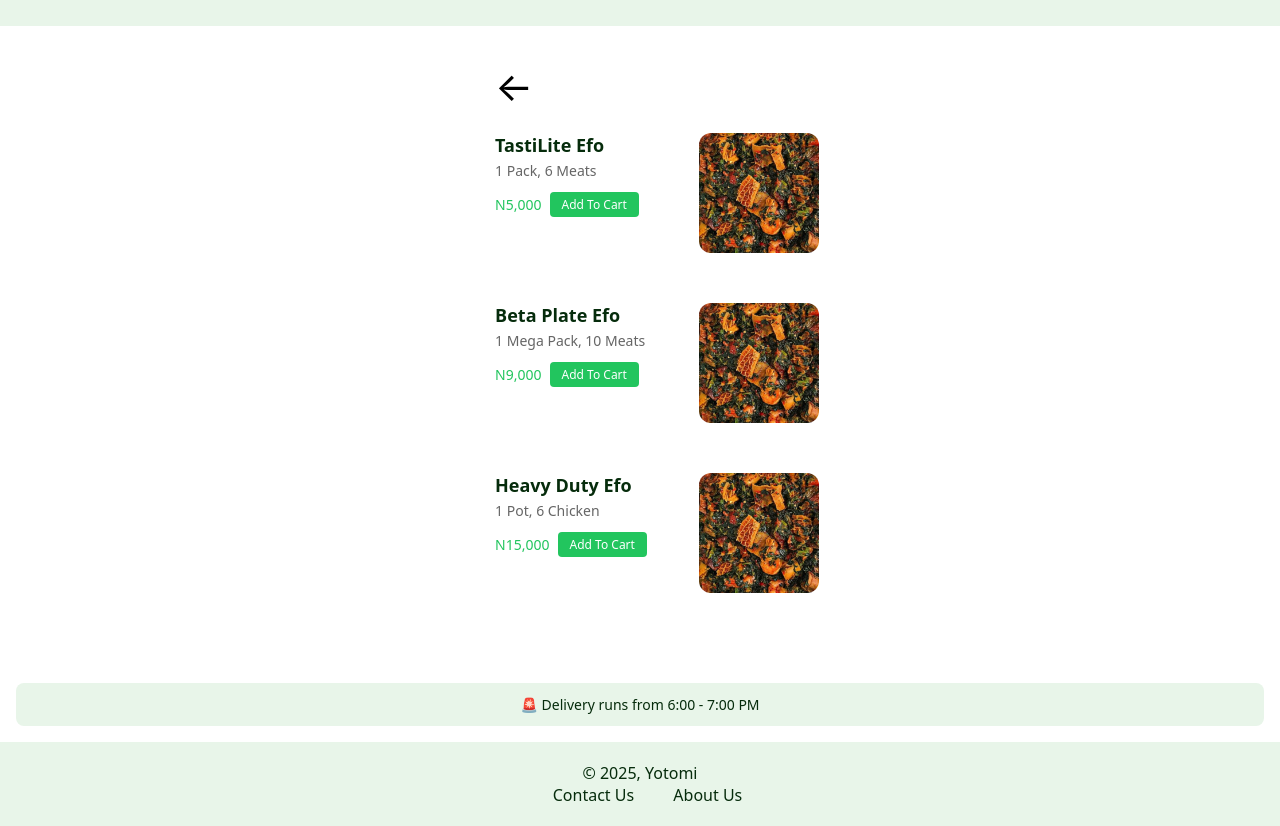
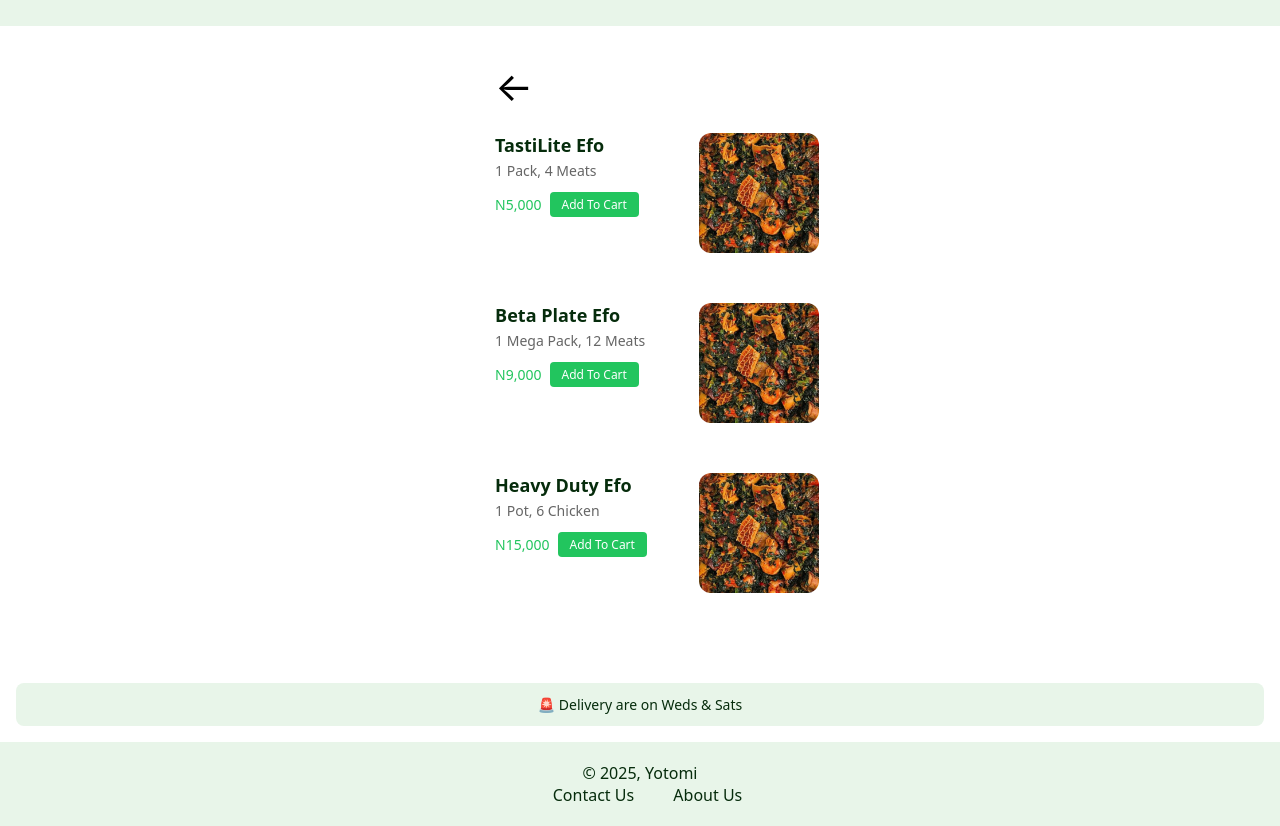
Before and after one commit to Enoch091/Yotomi, a website: page menu-efo.html in a window 1280 px wide. Shown: the part 52-878 px from the top of the page. Drawn offline with Linux system fonts and the light colour scheme.

Commit message:
Updated menu page

```diff
--- a/menu-efo.html
+++ b/menu-efo.html
@@ -32,7 +32,7 @@
         <div class="menu-item">
             <div class="menu-text">
                 <h2>TastiLite Efo</h2>
-                <p>1 Pack, 6 Meats</p>
+                <p>1 Pack, 4 Meats</p>
                 <div class="price-action">
                     <span class="price">N5,000</span>
                     <button class="add-to-cart" onclick="addToCart(this)">Add to cart</button>
@@ -46,7 +46,7 @@
         <div class="menu-item">
             <div class="menu-text">
                 <h2>Beta Plate Efo</h2>
-                <p>1 Mega Pack, 10 Meats</p>
+                <p>1 Mega Pack, 12 Meats</p>
                 <div class="price-action">
                     <span class="price">N9,000</span>
                     <button class="add-to-cart" onclick="addToCart(this)">Add to cart</button>
@@ -73,7 +73,7 @@
     </main>
 
     <div class="delivery-alert">
-        <p>&#x1F6A8; Delivery runs from 6:00 - 7:00 PM</p>
+        <p>&#x1F6A8; Delivery are on Weds & Sats</p>
     </div>
 
 
```
Also changed, not shown: menu-egusi.html (+2 -2 lines), menu-okro.html (+2 -2 lines), menu-redstew.html (+2 -2 lines).
